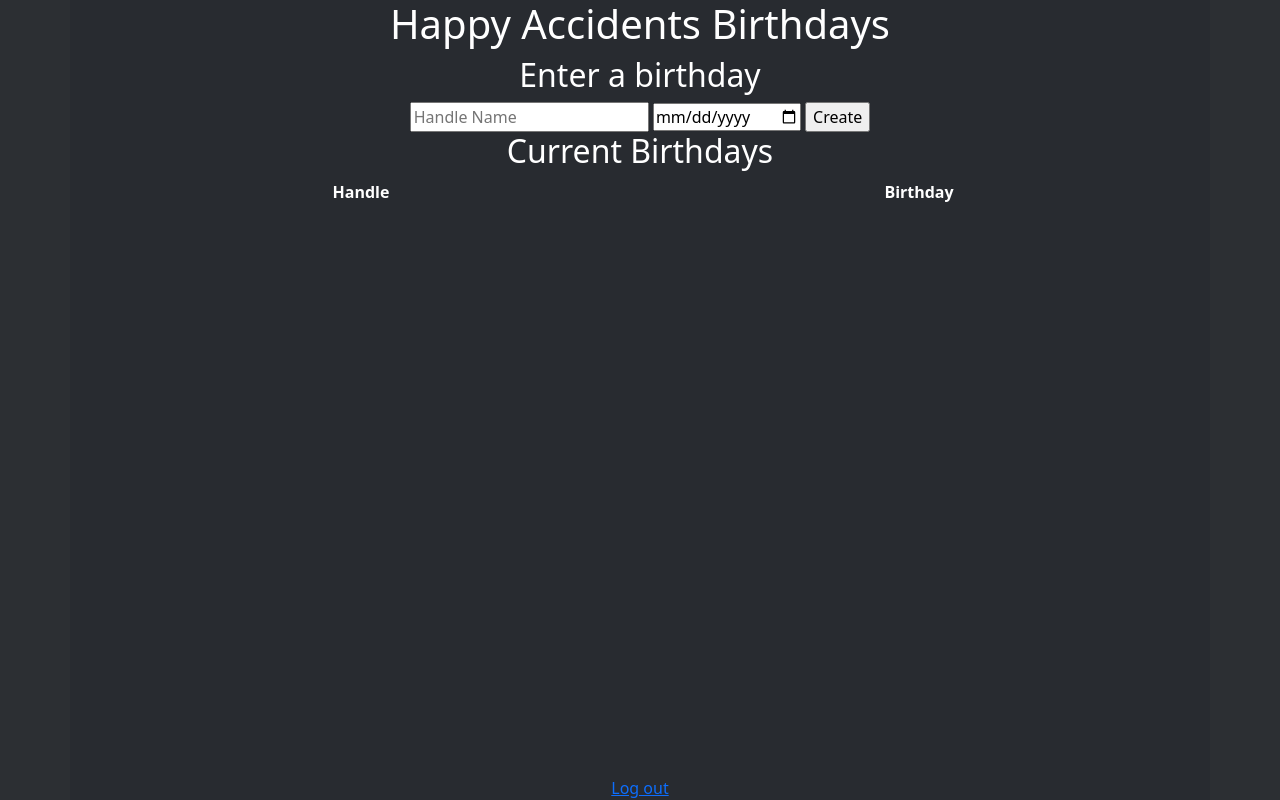
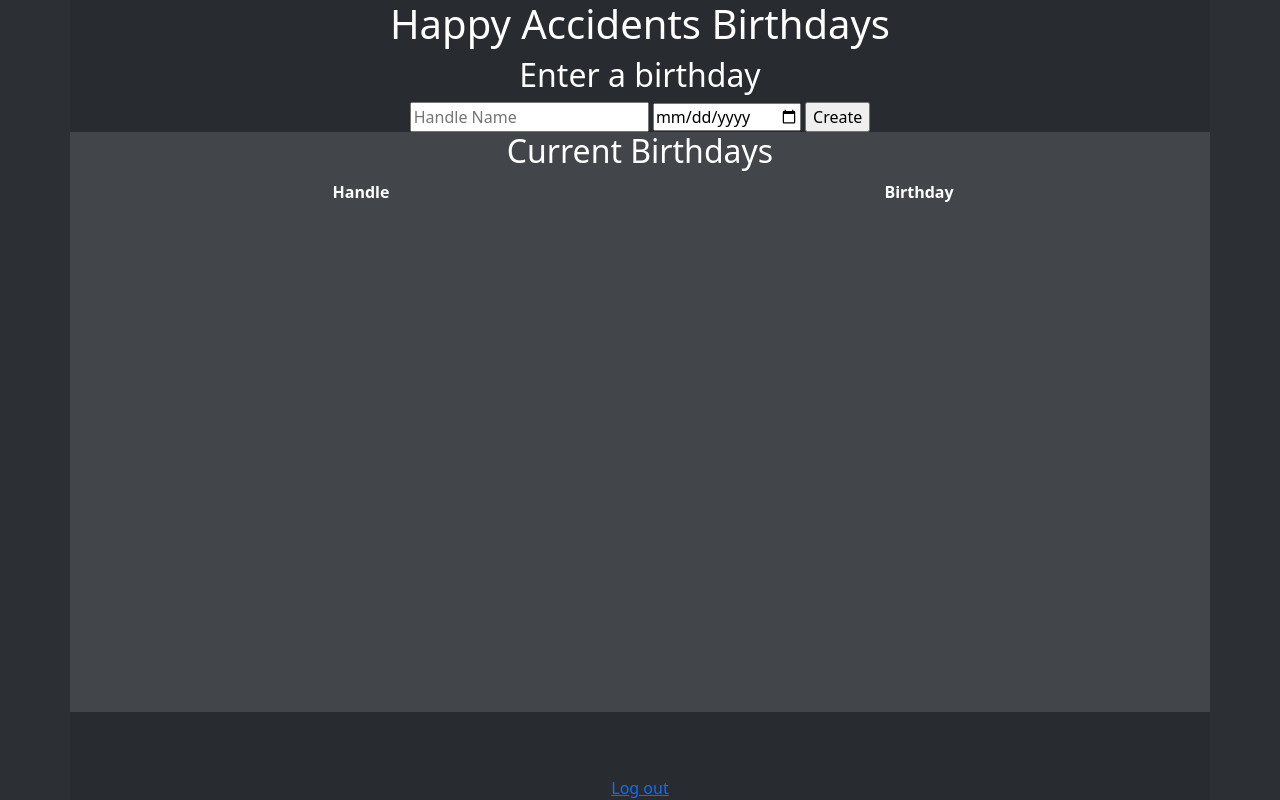
Before and after one commit to Jlynn209/ha-birthday-tracker, a Flask app: template flask_app/templates/dashboard.html in a window 1280 px wide. Run offline with Flask 2, Linux system fonts and the light colour scheme; the template is opened without the code that fills it, so the values that code supplies are empty.

Commit message:
correction on pc

```diff
--- a/flask_app/static/css/dash.css
+++ b/flask_app/static/css/dash.css
@@ -76,6 +76,13 @@
         background-color: rgb(66,69,73);
     }
 
+    .solo-right{
+        min-height: 90%;
+        max-height: 90%;
+        overflow-y: auto;
+        background-color: rgb(66,69,73);
+    }
+
     .main-info{
         min-height: 0px;
         height: 90%;
```
